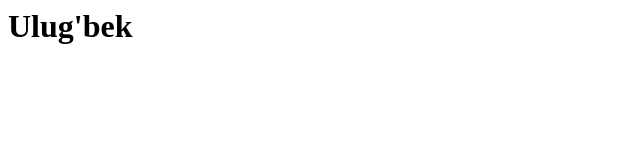
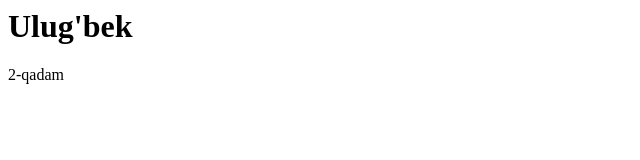
Before and after one commit to ulugbek20151712secret-spec/Branching, a plain HTML site: page index.html in a window 1280 px wide. Shown: the full height of the page, 0-640 px from the left. Drawn offline with Linux system fonts and the light colour scheme.

Commit message:
2-commit

```diff
--- a/index.html
+++ b/index.html
@@ -1 +1,2 @@
 <h1>Ulug'bek</h1>
+<p>2-qadam</p>
```
